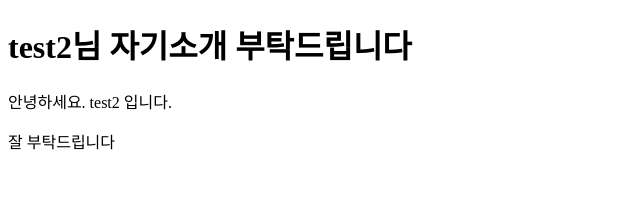
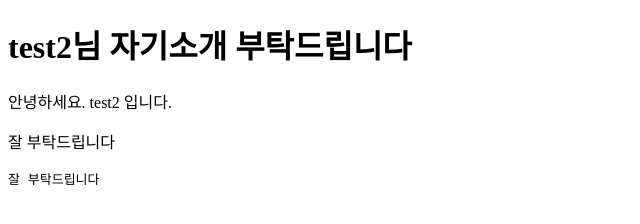
Before and after one commit to lukby2457/git-test, a plain HTML site: page test3.html in a window 1280 px wide. Shown: the whole page, without its empty margins (0-640 px from the left). Drawn offline with Linux system fonts and the light colour scheme.

Commit message:
테스트3 페이지 조장의 말씀 기록 완료

```diff
--- a/test3.html
+++ b/test3.html
@@ -9,5 +9,8 @@
     <h1>test2님 자기소개 부탁드립니다</h1>
     <p>안녕하세요. test2 입니다.</p>
     <p>잘 부탁드립니다</p>
+    <pre>
+잘 부탁드립니다
+    </pre>
 </body>
 </html>
```
